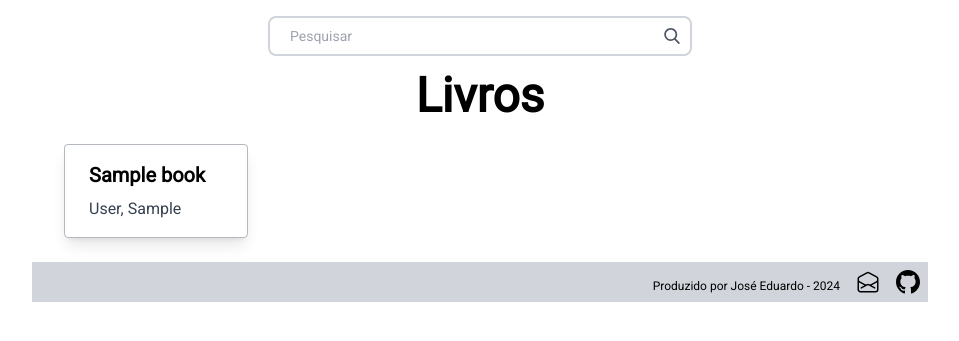
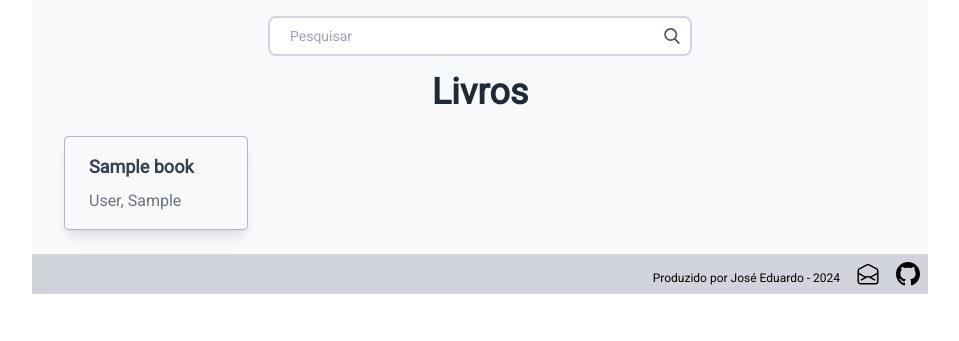
Before and after one commit to edulonde/PI-PUCMG, a Django app: page /catalog/books/ in a window 1280 px wide. Shown: the part 97-438 px from the top of the page, without its empty margins (160-1119 px from the left). Run offline with Django 4.2, Linux system fonts and the light colour scheme; tables that the repository leaves empty hold one stand-in row (values such as "Sample post").

Commit message:
style pag livros e index

```diff
--- a/backend/settings.py
+++ b/backend/settings.py
@@ -46,7 +46,7 @@ if not IS_HEROKU_APP:
 if IS_HEROKU_APP:
     ALLOWED_HOSTS = ["*"]
 else:
-    ALLOWED_HOSTS = ['0.0.0.0']
+    ALLOWED_HOSTS = ['0.0.0.0','127.0.0.1']
 
 # Application definition
 
--- a/catalog/static/src/output.css
+++ b/catalog/static/src/output.css
@@ -759,10 +759,6 @@ video {
   height: auto;
 }
 
-.h-5 {
-  height: 1.25rem;
-}
-
 .min-h-screen {
   min-height: 100vh;
 }
@@ -1054,6 +1050,11 @@ video {
   background-color: rgb(234 179 8 / var(--tw-bg-opacity));
 }
 
+.bg-gray-100 {
+  --tw-bg-opacity: 1;
+  background-color: rgb(243 244 246 / var(--tw-bg-opacity));
+}
+
 .fill-current {
   fill: currentColor;
 }
@@ -1261,6 +1262,11 @@ video {
   color: rgb(55 65 81 / var(--tw-text-opacity));
 }
 
+.text-gray-800 {
+  --tw-text-opacity: 1;
+  color: rgb(31 41 55 / var(--tw-text-opacity));
+}
+
 .text-gray-900 {
   --tw-text-opacity: 1;
   color: rgb(17 24 39 / var(--tw-text-opacity));
@@ -1281,9 +1287,9 @@ video {
   color: rgb(255 255 255 / var(--tw-text-opacity));
 }
 
-.text-gray-800 {
+.text-blue-700 {
   --tw-text-opacity: 1;
-  color: rgb(31 41 55 / var(--tw-text-opacity));
+  color: rgb(29 78 216 / var(--tw-text-opacity));
 }
 
 .text-opacity-75 {
@@ -1302,14 +1308,6 @@ video {
 .placeholder-gray-500::placeholder {
   --tw-placeholder-opacity: 1;
   color: rgb(107 114 128 / var(--tw-placeholder-opacity));
-}
-
-.opacity-10 {
-  opacity: 0.1;
-}
-
-.opacity-90 {
-  opacity: 0.9;
 }
 
 .opacity-85 {
@@ -1479,6 +1477,11 @@ video {
     font-size: 1.25rem;
     line-height: 1.75rem;
   }
+
+  .sm\:text-4xl {
+    font-size: 2.25rem;
+    line-height: 2.5rem;
+  }
 }
 
 @media (min-width: 768px) {
--- a/catalog/templates/base_generic.html
+++ b/catalog/templates/base_generic.html
@@ -57,7 +57,7 @@
 
         <!--MAIN-->
         <div id="main"
-             class="w-full p-4 px-6">
+             class="w-full p-4 px-6 bg-gray-50">
 
             <!--SEARCHBAR-->
             {% block searchbar %}
--- a/catalog/templates/catalog/book_list.html
+++ b/catalog/templates/catalog/book_list.html
@@ -5,21 +5,29 @@
 {% endblock %}
 
 {% block content %}
-<h1 class="text-4xl sm:text-5xl font-bold text-center py-4">Livros</h1>
+<h1
+        class="text-2xl sm:text-4xl font-bold text-center py-4 text-gray-800">
+    Livros
+</h1>
+
 {% if book_list %}
 
 <!--SEÇÃO CARDS LIVROS-->
-<div class=" justify-center items-center grid grid-cols-1 sm:grid-cols-2 md:grid-cols-3 lg:grid-cols-4 gap-4 ">
+<div
+        class=" justify-center items-center grid grid-cols-1
+                sm:grid-cols-2 md:grid-cols-3 lg:grid-cols-4 gap-4 ">
+
     {% for book in book_list %}
-    <div class="max-w-sm rounded overflow-hidden shadow-lg m-2 border border-gray-500 border-opacity-50">
-        <div class="px-6 py-4">
-            <div class="font-bold text-xl mb-2">
-                <a href="{{ book.get_absolute_url }}">{{ book.title }}</a>
+    <div class="max-w-sm rounded overflow-hidden shadow-lg m-2 border border-gray-500 border-opacity-50
+        hover:shadow-lg transform hover:-translate-y-1 transition-transform duration-200 ease-in-out">
+        <a href="{{ book.get_absolute_url }}" class="px-6 py-4 block">
+            <div class="font-bold text-lg mb-2 text-gray-700">
+                {{ book.title }}
             </div>
-            <p class="text-gray-700 text-base">
+            <p class="text-gray-500 text-base">
                 {{book.author}}
             </p>
-        </div>
+        </a>
     </div>
     {% endfor %}
 </div>
```
Also changed, not shown: catalog/templates/index.html (+29 -12 lines).
